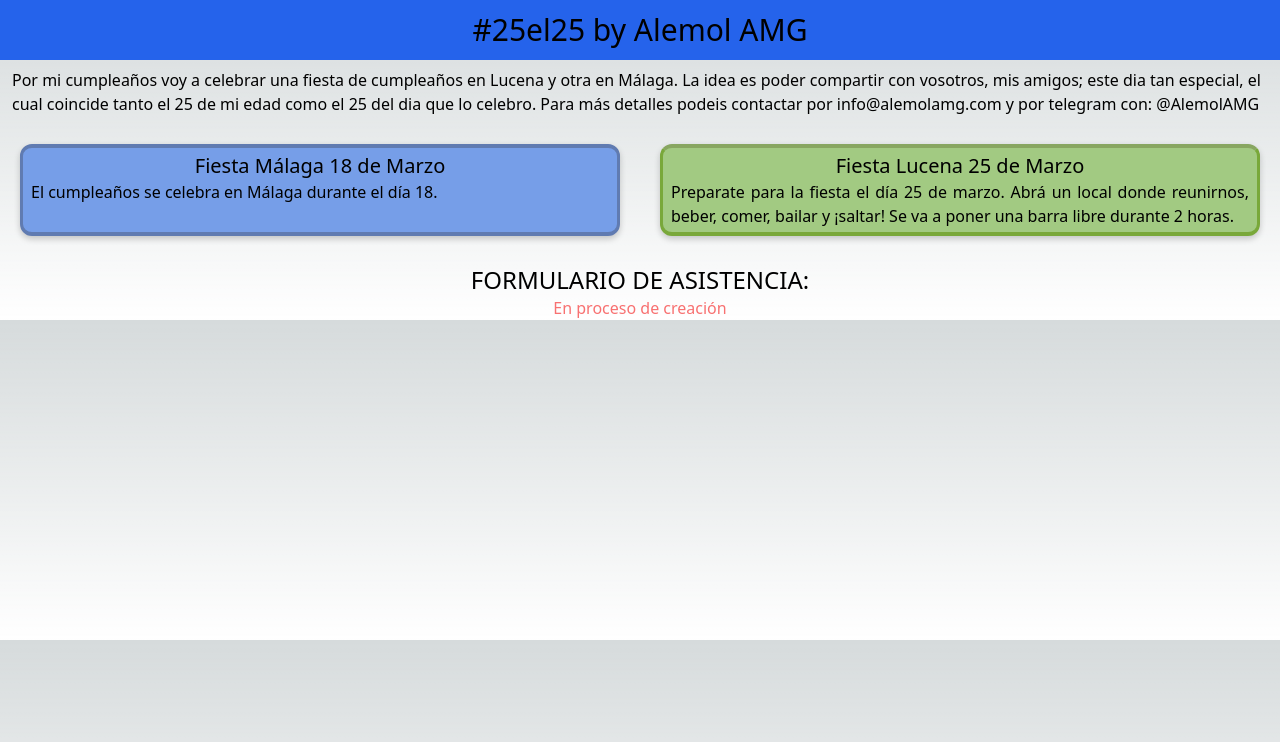
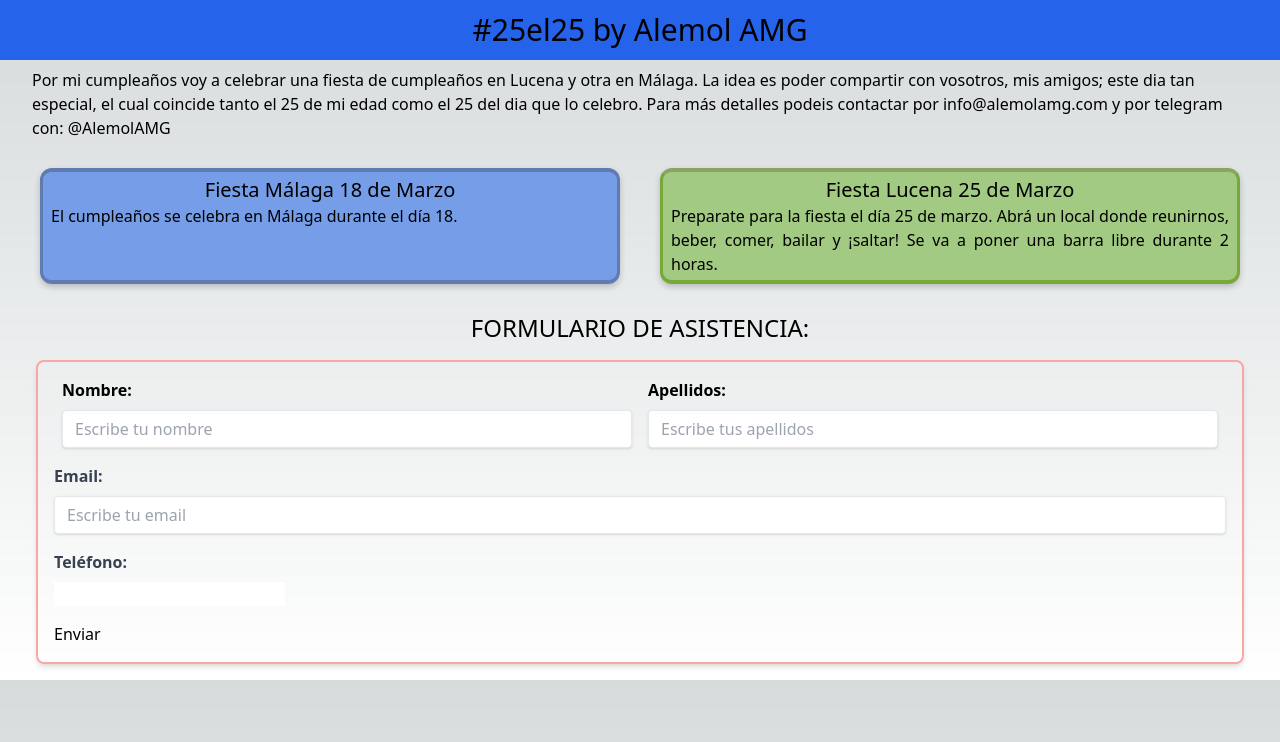
Before and after one commit to alemolamg/web-fiesta, a Next.js app: page / in a window 1280 px wide. Shown: the top 742 px of the page. Built offline with nearby package versions, Linux system fonts and the light colour scheme.

Commit message:
empezando con el formulario

```diff
--- a/pages/index.tsx
+++ b/pages/index.tsx
@@ -19,14 +19,17 @@ export default function Home() {
           <h1 className='text-3xl py-3'>#25el25 by Alemol AMG</h1>
         </div>
 
+        <div className='lg:mx-5'>
+
         <div className='mx-3 my-2'>
           Por mi cumpleaños voy a celebrar una fiesta de cumpleaños en Lucena y otra en Málaga.
           La idea es poder compartir con vosotros, mis amigos; este dia tan especial, el cual coincide tanto el 25 de mi edad como el 25 del dia que lo celebro.
           Para más detalles podeis contactar por info@alemolamg.com y por telegram con: @AlemolAMG
+
         </div>
 
         {/* Tarjetas para el cumpleaños */}
-        <div className='py-3 my-2 grid md:grid-cols-2 content-evenly'>
+        <div className='py-3 my-2 grid md:grid-cols-2 content-evenly '>
           <Card
             titulo="Fiesta Málaga 18 de Marzo"
             description="El cumpleaños se celebra en Málaga durante el día 18."
@@ -131,6 +134,7 @@ export default function Home() {
             </p>
           </a>
         </div> */}
+          </div>
       </main>
     </>
   )
--- a/src/components/Card.tsx
+++ b/src/components/Card.tsx
@@ -8,7 +8,6 @@ const Card: FC<{ titulo: string, description: string, className: string }> = ({
             <div className="text-justify">
                 {description}
             </div>
-
         </div>
     )
 }
--- a/src/components/Form.tsx
+++ b/src/components/Form.tsx
@@ -1,12 +1,123 @@
 import { FC } from "react"
+import React, { useState } from 'react';
 
-const Form: FC<{ }> = ({ }) => {
+const Form: FC<{}> = ({ }) => {
     //const classStyle: string = "my-2 px-2 py-1 md:mx-4 md:rounded-xl lg:mx-5 " + className
+
+    const [nombre, setNombre] = useState('');
+    const [apellidos, setApellidos] = useState('');
+    const [email, setEmail] = useState('');
+    const [telefono, setTelefono] = useState('');
+    const [localidad, setLocalidad] = useState('');
+    const [asistencia, setAsistencia] = useState('');
+
+    // const handleNombreChange = (event) => {
+    //     setNombre(event.target.value);
+    //   };
+
+    //   const handleApellidosChange = (event) => {
+    //     setApellidos(event.target.value);
+    //   };
+
+    //   const handleEmailChange = (event) => {
+    //     setEmail(event.target.value);
+    //   };
+
+    //   const handleTelefonoChange = (event) => {
+    //     setTelefono(event.target.value);
+    //   };
+
+    //   const handleLocalidadChange = (event) => {
+    //     setLocalidad(event.target.value);
+    //   };
+
+    //   const handleAsistenciaChange = (event) => {
+    //     setAsistencia(event.target.value);
+    //   };
+
+    // const handleSubmit = (event) => {
+    //     event.preventDefault();
+    //     console.log(`
+    //       Nombre: ${nombre}
+    //       Apellidos: ${apellidos}
+    //       Email: ${email}
+    //       Teléfono: ${telefono}
+    //       Localidad: ${localidad}
+    //       Asistencia: ${asistencia}
+    //     `);
+    // };
+
+
     return (
         <>
             <h2 className="text-center uppercase text-2xl ">formulario de asistencia:</h2>
-            <div className="mx-5 text-red-400 text-center">
+            {/* <div className="mx-5 text-red-400 text-center">
                 En proceso de creación
+            </div> */}
+            <div className=" p-4">
+                <form className="border-red-300 border-2 p-4 rounded-lg shadow-md">
+                    <div className="grid grid-cols-2">
+                    <div className="mb-4 mx-2">
+                        <label htmlFor="nombre" className="block font-bold mb-2">
+                            Nombre:
+                        </label>
+                        <input
+                            type="text"
+                            id="nombre"
+                            name="nombre"
+
+                            // onChange={handleNombreChange}
+                            placeholder="Escribe tu nombre"
+                            className="shadow appearance-none border rounded w-full py-2 px-3 mr-2 leading-tight focus:outline-none focus:shadow-outline"
+                            // className="shadow appearance-none border rounded w-full py-2 px-3 text-gray-700 leading-tight focus:outline-none focus:shadow-outline"
+                            required
+                        />
+                    </div>
+                    <div className="mb-4 mx-2">
+                        <label htmlFor="apellidos" className="block font-bold mb-2">
+                            Apellidos:
+                        </label>
+                        <input
+                            type="text"
+                            id="apellidos"
+                            name="apellidos"
+                            value={apellidos}
+                            // onChange={handleApellidosChange}
+                            placeholder="Escribe tus apellidos"
+                            className="shadow appearance-none border rounded w-full py-2 px-3 text-gray-700 leading-tight focus:outline-none focus:shadow-outline"
+                            required
+                        />
+                        </div>
+                        </div>
+                    <div className="mb-4">
+                        <label htmlFor="email" className="block text-gray-700 font-bold mb-2">
+                            Email:
+                        </label>
+                        <input
+                            type="email"
+                            id="email"
+                            name="email"
+                            value={email}
+                            // onChange={handleEmailChange}
+                            placeholder="Escribe tu email"
+                            className="shadow appearance-none border rounded w-full py-2 px-3 text-gray-700 leading-tight focus:outline-none focus:shadow-outline"
+                            required
+                        />
+                    </div>
+                    <div className="mb-4">
+                        <label htmlFor="telefono" className="block text-gray-700 font-bold mb-2">
+                            Teléfono:
+                        </label>
+                        <input
+                            type="tel"
+                            id="telefono"
+                            name="telefono"
+                            value={telefono}
+                        />
+                    </div>
+
+                <input type="submit" value="Enviar" />
+                </form>
             </div>
         </>
     )
```
